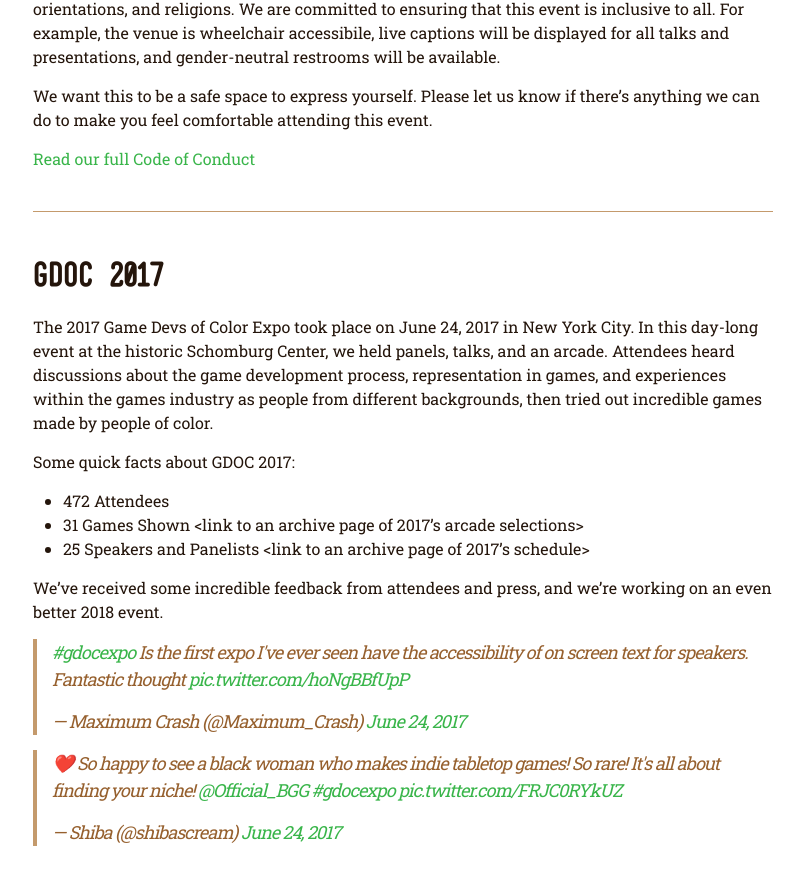
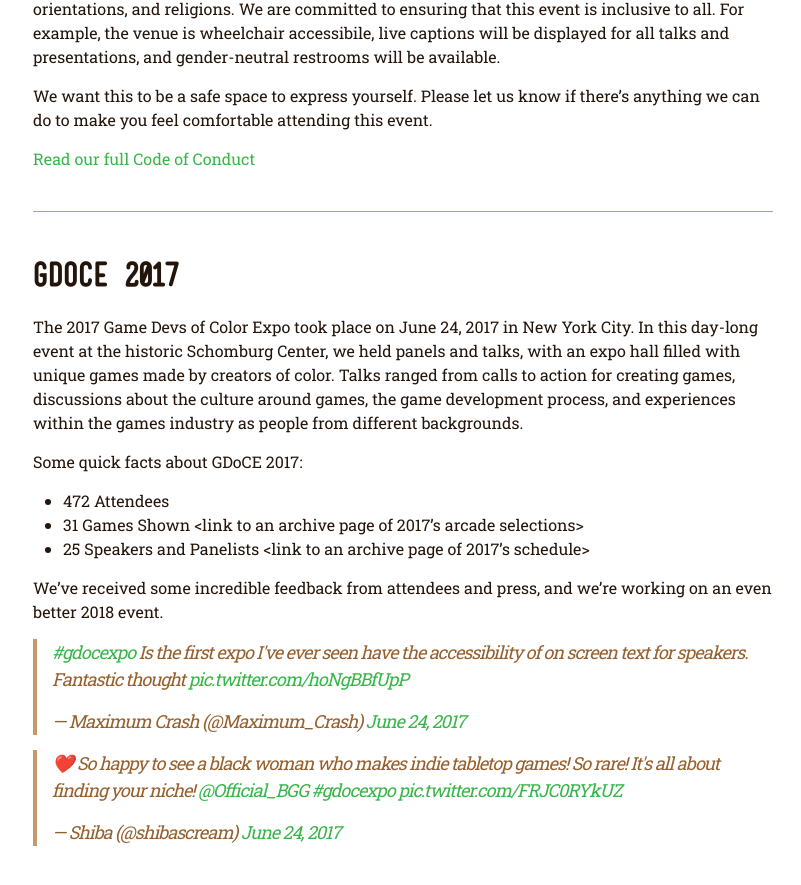
Before and after one commit to BrooklynGamery/gdocexpo, a Jekyll site: the page built from index-content.markdown, in a window 1280 px wide and 900 px high, scrolled down 1264 px. Shown: the top 885 px of the window, without its empty margins (237-1038 px from the left). Built offline with Jekyll 4.4.1, drawn with Linux system fonts in a browser that asks for light colours; our own code applies the rules of GitHub Pages for plain Markdown files; comment, search, counter and statistics services are not loaded.

Commit message:
Updated home page copy

```diff
--- a/index-content.markdown
+++ b/index-content.markdown
@@ -23,10 +23,10 @@
 
 ----
 
-## GDOC 2017
-The 2017 Game Devs of Color Expo took place on June 24, 2017 in New York City. In this day-long event at the historic Schomburg Center, we held panels, talks, and an arcade. Attendees heard discussions about the game development process, representation in games, and experiences within the games industry as people from different backgrounds, then tried out incredible games made by people of color.
+## GDoCE 2017
+The 2017 Game Devs of Color Expo took place on June 24, 2017 in New York City. In this day-long event at the historic Schomburg Center, we held panels and talks, with an expo hall filled with unique games made by creators of color. Talks ranged from calls to action for creating games, discussions about the culture around games, the game development process, and experiences within the games industry as people from different backgrounds.
 
-Some quick facts about GDOC 2017:
+Some quick facts about GDoCE 2017:
 * 472 Attendees
 * 31 Games Shown <link to an archive page of 2017’s arcade selections>
 * 25 Speakers and Panelists <link to an archive page of 2017’s schedule>
```
